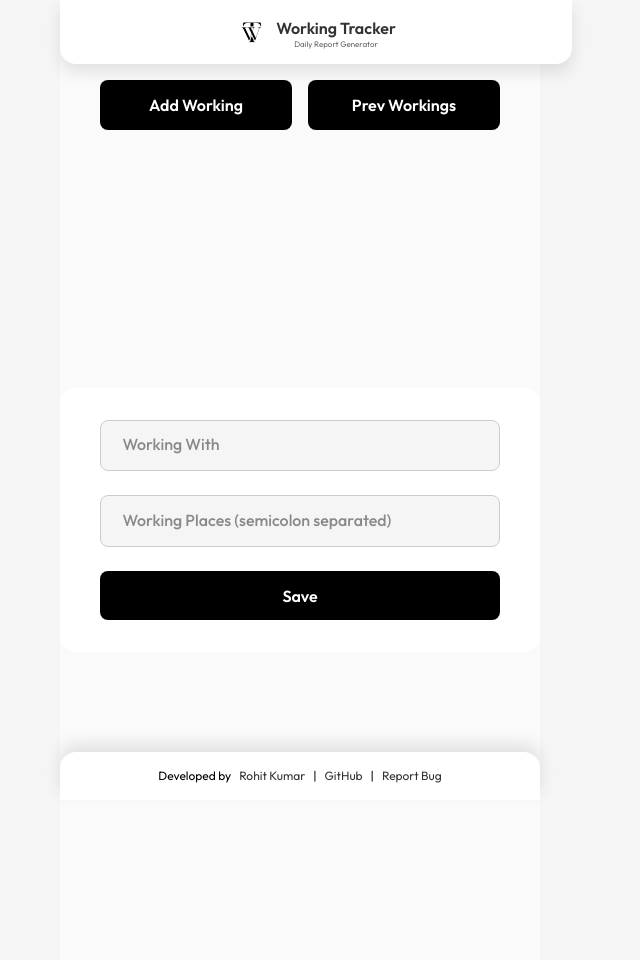
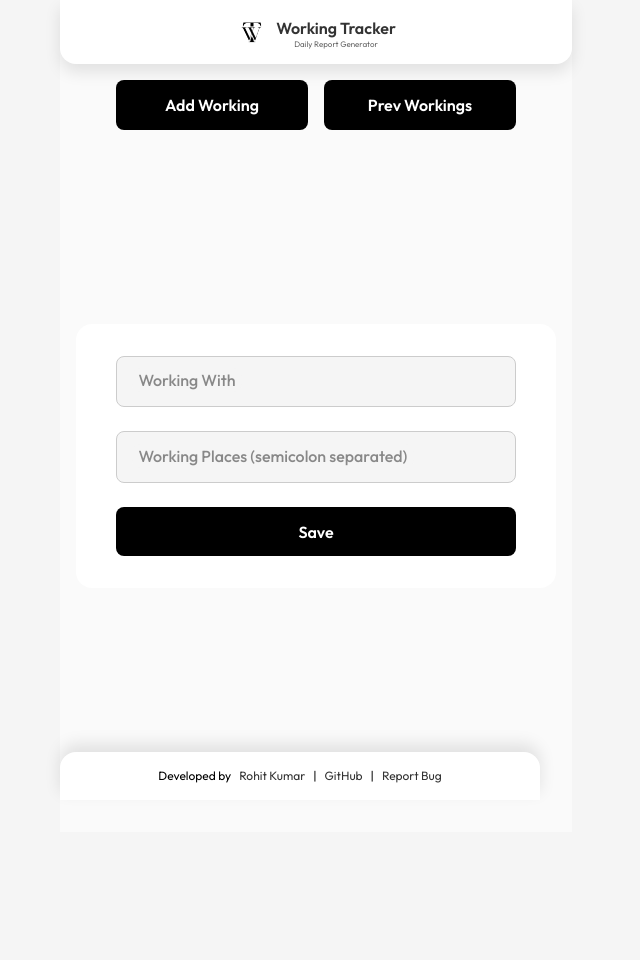
Before and after one commit to code-hamster-rohit/WORKING_TRACKER, a Python web app: template templates/settings.html in a window 1280 px wide. Shown: the whole page, without its empty margins (340-980 px from the left). After the commit the page ends 783 px from the top, so only its background shows below. Run offline with Jinja, Linux system fonts and the light colour scheme; the template is opened without the code that fills it: most values are stand-ins (such as "Sample title", 1, 10 or a date in 2020).

Commit message:
Changed height settings

```diff
--- a/static/css/style.css
+++ b/static/css/style.css
@@ -64,12 +64,12 @@ header div {
 }
 
 main {
-    height: 100%;
+    min-height: 100vh;
     display: flex;
     flex-direction: column;
     align-items: center;
     justify-content: center;
-    padding: 5rem 0;
+    padding: 1rem;
     width: 100%;
     gap: 0.5rem;
     background: rgba(255, 255, 255, 0.5);
```
